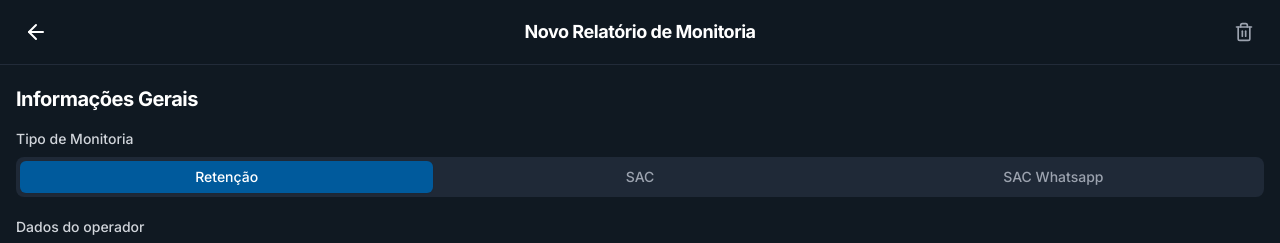
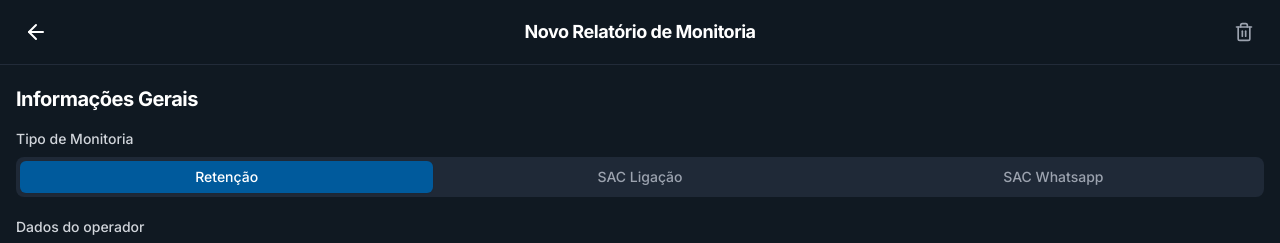
Before and after one commit to Lucasleey/Relatorio-de-Monitoria-, a React (Vite) app: page / in a window 1280 px wide. Shown: the top 243 px of the page. Built offline with nearby package versions, Linux system fonts and the light colour scheme.

Commit message:
feat: Update MonitoriaType SAC value
Renames the SAC MonitoriaType from 'SAC' to 'SAC Ligação' to be more descriptive and align with potential internal naming conventions.

```diff
--- a/types.ts
+++ b/types.ts
@@ -1,7 +1,8 @@
+
 
 export enum MonitoriaType {
   RETENCAO = 'Retenção',
-  SAC = 'SAC',
+  SAC = 'SAC Ligação',
   SAC_WHATSAPP = 'SAC Whatsapp',
 }
 
```
